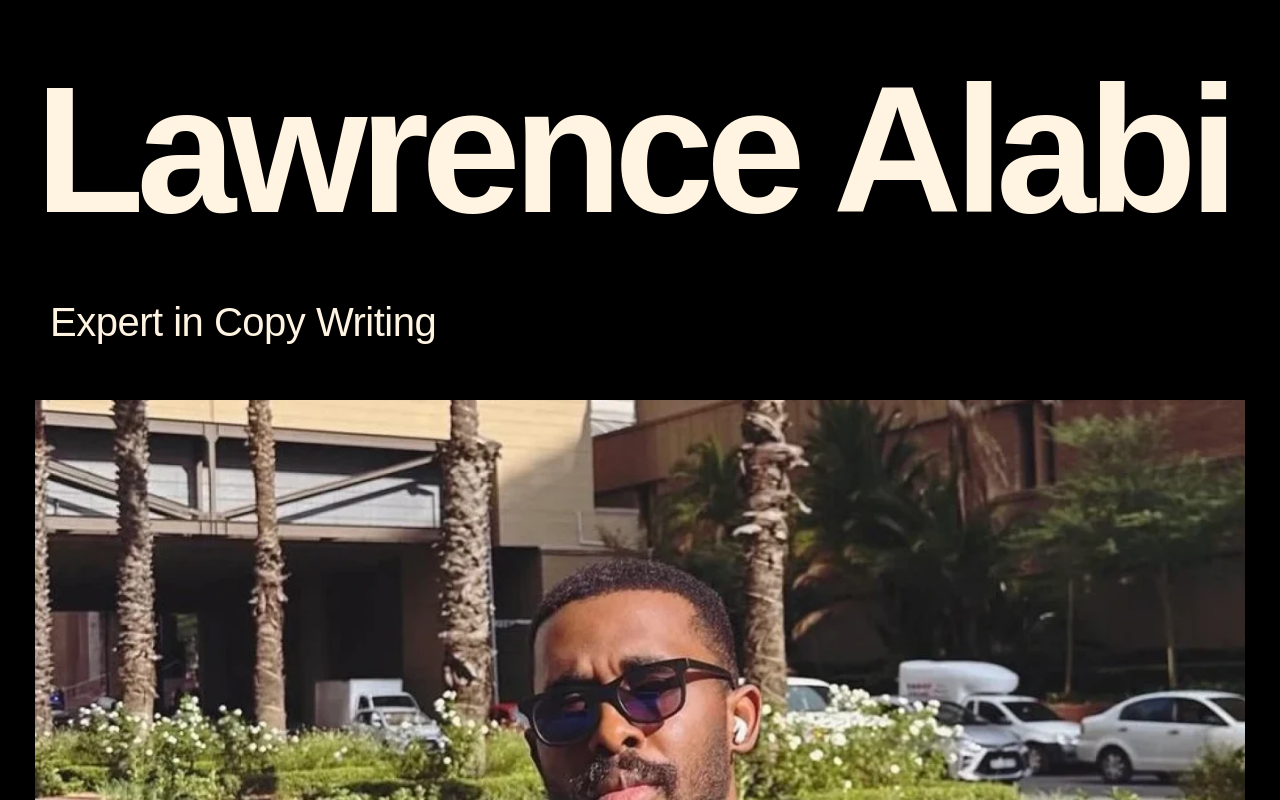
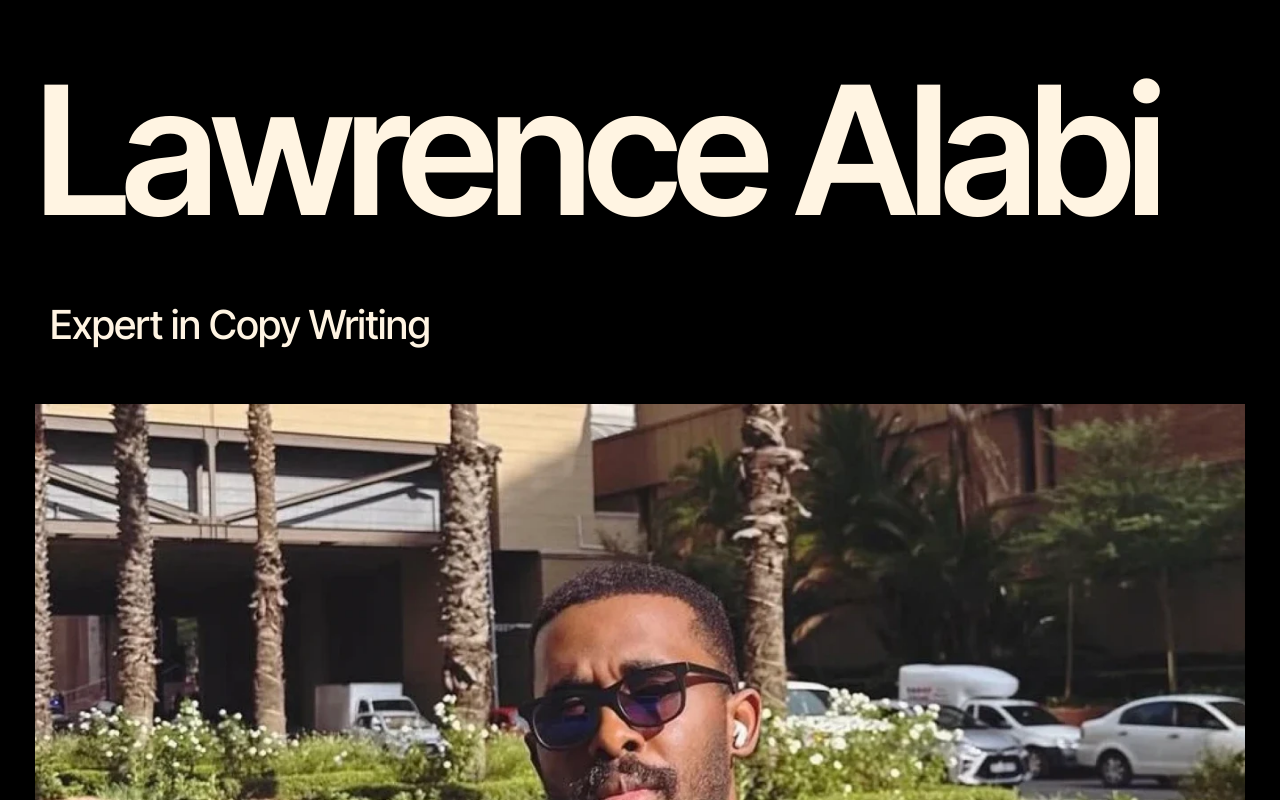
Before and after one commit to nelson-david/Lawrence-Alabi-Website-Roast, a Next.js app: page / in a window 1280 px wide. Shown: the top 800 px of the page. Built offline with nearby package versions, Linux system fonts and the light colour scheme; a web font is replaced by a local one.

Commit message:
Switching font to Inter

```diff
--- a/src/app/globals.scss
+++ b/src/app/globals.scss
@@ -1,11 +1,12 @@
 @import url("https://api.fontshare.com/v2/css?f[]=switzer@200,300,400,500,600,700,800,900,1&display=swap");
+@import url("https://fonts.googleapis.com/css2?family=Inter+Tight:ital,wght@0,100..900;1,100..900&display=swap");
 
 :root {
     --white-color: #ffffff;
     --background-color: #000000;
     --text-color: rgb(255, 244, 226);
     --black-color: #000000;
-    --font-switzer: "Switzer", sans-serif;
+    --font-switzer: "Inter Tight", serif;
 }
 
 html {
--- a/src/app/layout.tsx
+++ b/src/app/layout.tsx
@@ -1,4 +1,5 @@
 import type { Metadata, Viewport } from "next";
+import { Inter } from "next/font/google";
 import "aos/dist/aos.css";
 import "./grid.scss";
 import "./globals.scss";
@@ -48,6 +49,11 @@ export const viewport: Viewport = {
     maximumScale: 1,
 };
 
+const inter = Inter({
+    subsets: ["latin"], // Specify subsets you need
+    weight: ["300", "400", "500", "600", "700", "800", "900"],
+});
+
 export default function RootLayout({
     children,
 }: Readonly<{
@@ -55,7 +61,7 @@ export default function RootLayout({
 }>) {
     return (
         <html lang="en">
-            <body>{children}</body>
+            <body className={inter.className}>{children}</body>
         </html>
     );
 }
```
